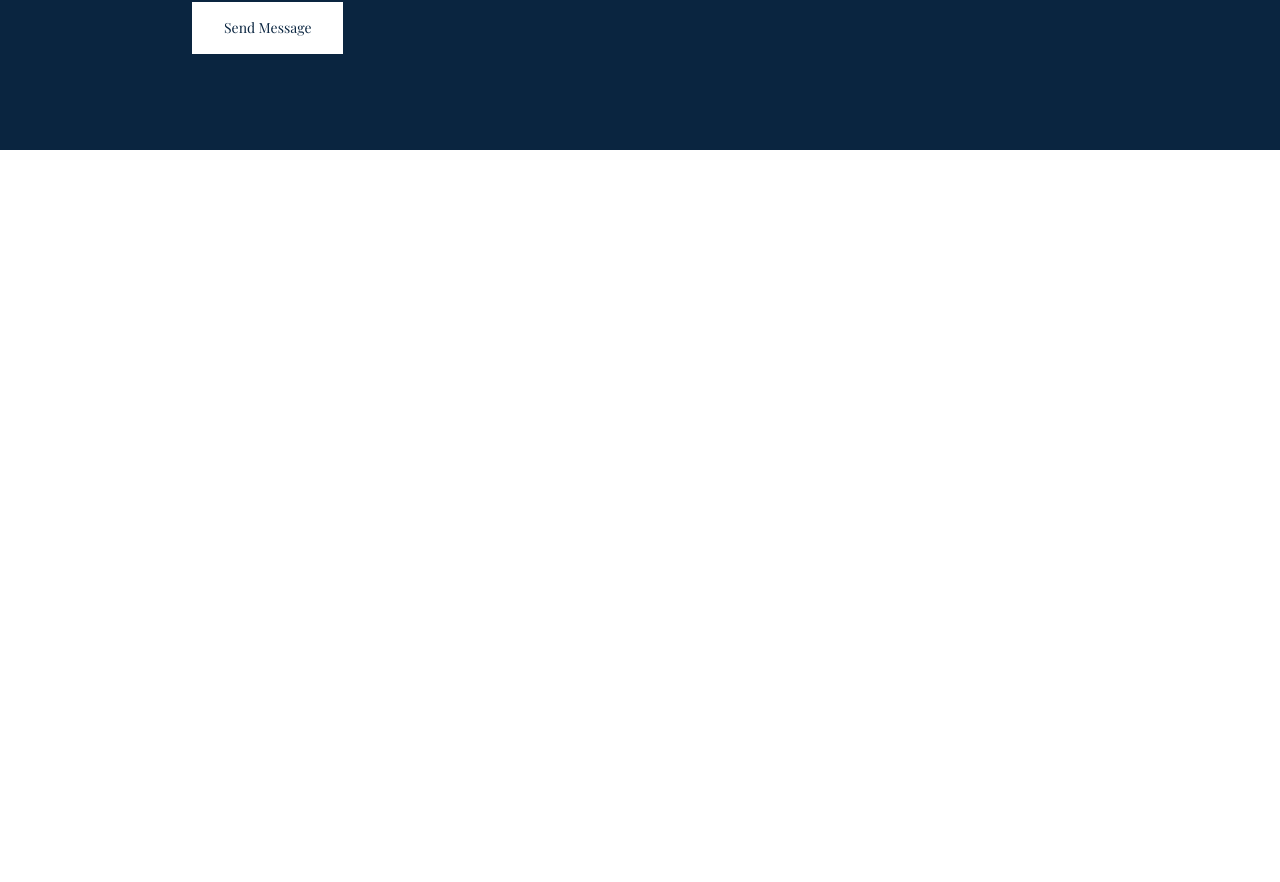
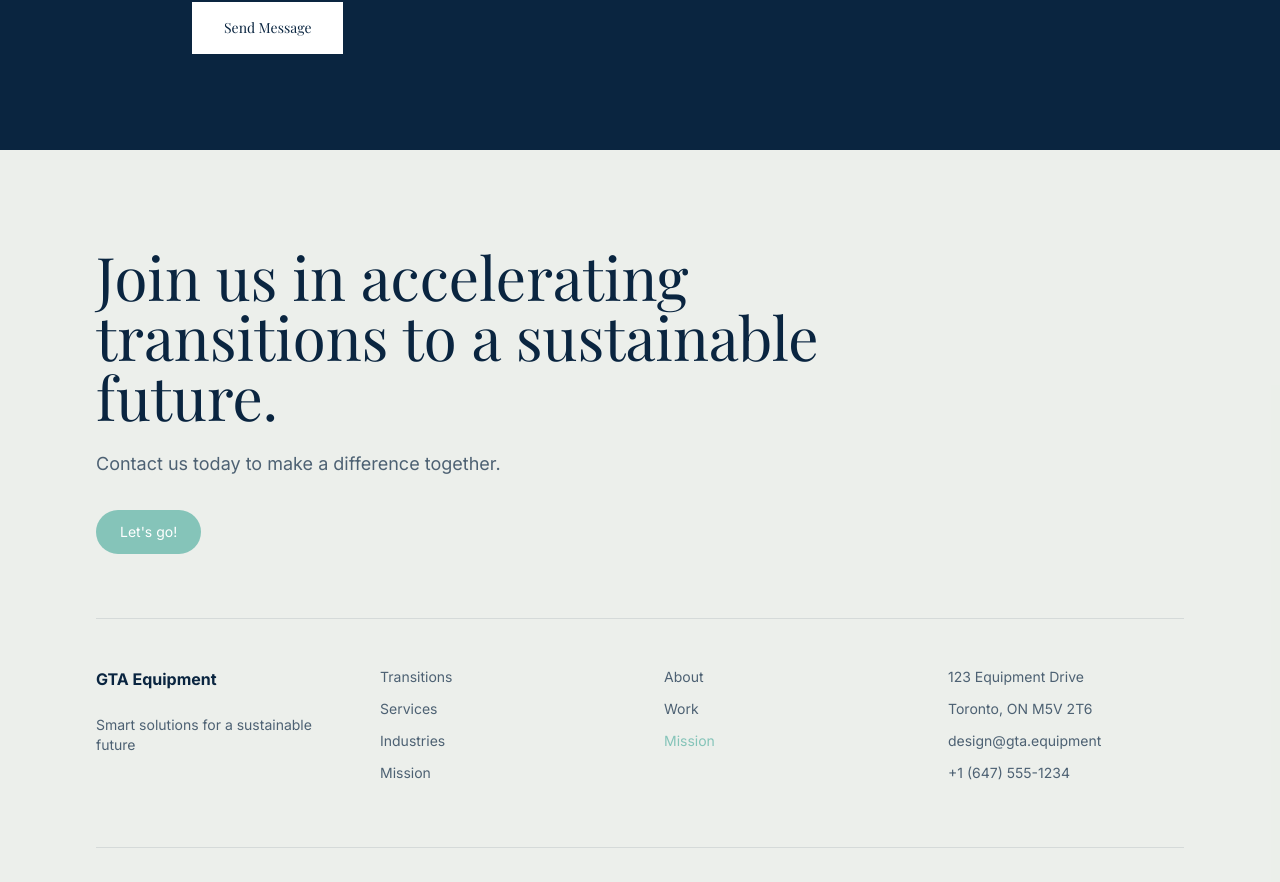
Before and after one commit to Roks2002/elegance-beauty, a React (Vite) app: page / in a window 1280 px wide. Shown: the part 1902-2784 px from the top of the page. Before the commit the page ends 2052 px from the top, so only its background shows below. Built offline with nearby package versions, Linux system fonts and the light colour scheme.

Commit message:
Adjust header width
Increased the width of the header.  No changes were made to the footer.

```diff
--- a/src/pages/Index.tsx
+++ b/src/pages/Index.tsx
@@ -1,4 +1,3 @@
-
 import { useEffect, useRef } from "react";
 import { Menu } from "lucide-react";
 
@@ -25,7 +24,7 @@ const Index = () => {
     <div className="min-h-screen bg-warm-white text-primary">
       {/* Navigation */}
       <nav className="fixed top-0 left-0 right-0 z-50 bg-warm-white/80 backdrop-blur-sm">
-        <div className="max-w-7xl mx-auto px-6 md:px-12 lg:px-24 py-6 flex items-center justify-between">
+        <div className="max-w-[1680px] mx-auto px-6 md:px-12 lg:px-24 py-6 flex items-center justify-between">
           <div className="text-xl font-bold">GTA Equipment</div>
           <div className="hidden md:flex items-center space-x-8">
             <a href="#work" className="text-primary/80 hover:text-primary">Work</a>
@@ -150,6 +149,69 @@ const Index = () => {
           </form>
         </div>
       </section>
+
+      {/* Footer */}
+      <footer className="py-24 px-6 md:px-12 lg:px-24 bg-secondary/10">
+        <div className="max-w-[1680px] mx-auto">
+          <div className="mb-16">
+            <h2 className="text-4xl md:text-5xl lg:text-6xl font-serif leading-tight max-w-3xl">
+              Join us in accelerating transitions to a sustainable future.
+            </h2>
+            <p className="mt-6 text-lg text-primary/70">
+              Contact us today to make a difference together.
+            </p>
+            <button className="mt-8 bg-secondary text-white px-6 py-3 rounded-full text-sm hover:bg-secondary/90 transition-colors">
+              Let's go!
+            </button>
+          </div>
+
+          <div className="grid grid-cols-1 md:grid-cols-2 lg:grid-cols-4 gap-12 pt-12 border-t border-primary/10">
+            <div>
+              <h3 className="font-bold mb-6">GTA Equipment</h3>
+              <p className="text-sm text-primary/70 max-w-xs">
+                Smart solutions for a sustainable future
+              </p>
+            </div>
+
+            <div>
+              <div className="space-y-3">
+                <a href="#transitions" className="block text-sm text-primary/70 hover:text-primary">Transitions</a>
+                <a href="#services" className="block text-sm text-primary/70 hover:text-primary">Services</a>
+                <a href="#industries" className="block text-sm text-primary/70 hover:text-primary">Industries</a>
+                <a href="#mission" className="block text-sm text-primary/70 hover:text-primary">Mission</a>
+              </div>
+            </div>
+
+            <div>
+              <div className="space-y-3">
+                <a href="#about" className="block text-sm text-primary/70 hover:text-primary">About</a>
+                <a href="#work" className="block text-sm text-primary/70 hover:text-primary">Work</a>
+                <button className="text-sm text-secondary hover:text-secondary/80">Mission</button>
+              </div>
+            </div>
+
+            <div>
+              <div className="space-y-3">
+                <p className="text-sm text-primary/70">123 Equipment Drive</p>
+                <p className="text-sm text-primary/70">Toronto, ON M5V 2T6</p>
+                <a href="mailto:design@gta.equipment" className="block text-sm text-primary/70 hover:text-primary">design@gta.equipment</a>
+                <a href="tel:+16475551234" className="block text-sm text-primary/70 hover:text-primary">+1 (647) 555-1234</a>
+              </div>
+            </div>
+          </div>
+
+          <div className="flex flex-col md:flex-row justify-between items-start md:items-center mt-16 pt-8 border-t border-primary/10">
+            <div className="text-sm text-primary/50">
+              © 2024 GTA Equipment
+            </div>
+            <div className="flex space-x-6 mt-4 md:mt-0">
+              <a href="#terms" className="text-sm text-primary/50 hover:text-primary">Terms & Conditions</a>
+              <a href="#privacy" className="text-sm text-primary/50 hover:text-primary">Privacy Policy</a>
+              <a href="#cookies" className="text-sm text-primary/50 hover:text-primary">Cookie Policy</a>
+            </div>
+          </div>
+        </div>
+      </footer>
     </div>
   );
 };
```
